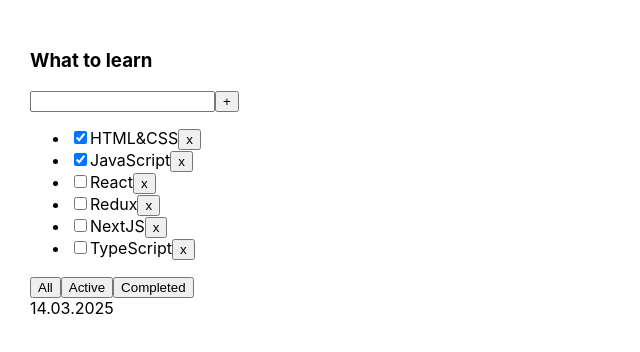
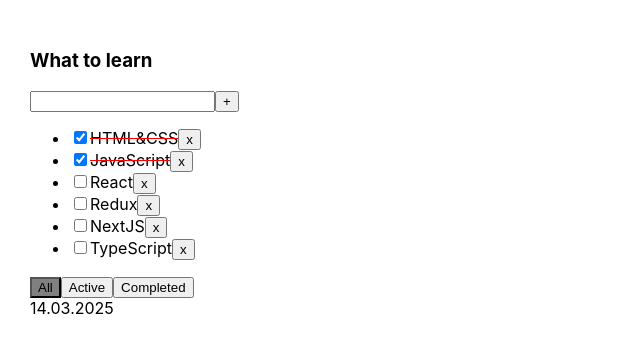
Before and after one commit to Sergei-SLS/lessons, a React (Vite) app: page / in a window 1280 px wide. Shown: the top 352 px of the page, without its empty margins (0-640 px from the left). Built offline with nearby package versions, Linux system fonts and the light colour scheme.

Commit message:
add style for button filter

```diff
--- a/src/App.css
+++ b/src/App.css
@@ -14,3 +14,11 @@
 .error-message {
   color: red;
 }
+
+.active-filter {
+  background-color: grey;
+}
+
+.is-done {
+  text-decoration: line-through red;
+}
--- a/src/App.tsx
+++ b/src/App.tsx
@@ -61,6 +61,7 @@
                           changeFilter={changeFilter}
                           changeTaskStatus={changeTaskStatus}
                           createTask={createTask}
+                          filter={filter}
                           date='14.03.2025'/>
         </div>
     )
--- a/src/Button.tsx
+++ b/src/Button.tsx
@@ -3,8 +3,9 @@
 type titleButtonType = {
     title: string
     onClick?: () => void
+    className?: string
 }
 
-export const Button = ({ title, onClick } : titleButtonType) => {
-    return <button onClick={onClick}>{title}</button>
+export const Button = ({ title, onClick, className } : titleButtonType) => {
+    return <button className={className} onClick={onClick}>{title}</button>
 }
--- a/src/TodoListItem.tsx
+++ b/src/TodoListItem.tsx
@@ -10,9 +10,10 @@
     changeFilter: (filter: FilterValues) => void
     createTask: (title: string) => void
     changeTaskStatus: (taskId: string, isDone: boolean) => void
+    filter: FilterValues
 }
 
-export const TodoListItem = ({title, tasks, date, deleteTask, changeFilter, createTask, changeTaskStatus}: titleType) => {
+export const TodoListItem = ({title, tasks, date, deleteTask, changeFilter, createTask, changeTaskStatus, filter}: titleType) => {
     const [taskTitle, setTaskTitle] = useState('')
     const [error, setError] = useState<string | null>(null)
 
@@ -64,7 +65,7 @@
                             }
 
                             return (
-                                <li key={task.id}>
+                                <li key={task.id} className={task.isDone ? 'is-done' : ''}>
                                     <input type='checkbox'
                                            checked={task.isDone}
                                            onChange={changeTaskStatusHandler}/>
@@ -78,9 +79,18 @@
             </div>
 
             <div>
-                <Button title={'All'} onClick={() => changeFilter('all')}/>
-                <Button title={'Active'} onClick={() => changeFilter('active')}/>
-                <Button title={'Completed'} onClick={() => changeFilter('completed')}/>
+                <Button className={filter === 'all' ? 'active-filter' : ''}
+                        title={'All'}
+                        onClick={() => changeFilter('all')}
+                />
+                <Button className={filter === 'active' ? 'active-filter' : ''}
+                        title={'Active'}
+                        onClick={() => changeFilter('active')}
+                />
+                <Button className={filter === 'completed' ? 'active-filter' : ''}
+                        title={'Completed'}
+                        onClick={() => changeFilter('completed')}
+                />
             </div>
             <div>{date}</div>
         </div>
```
